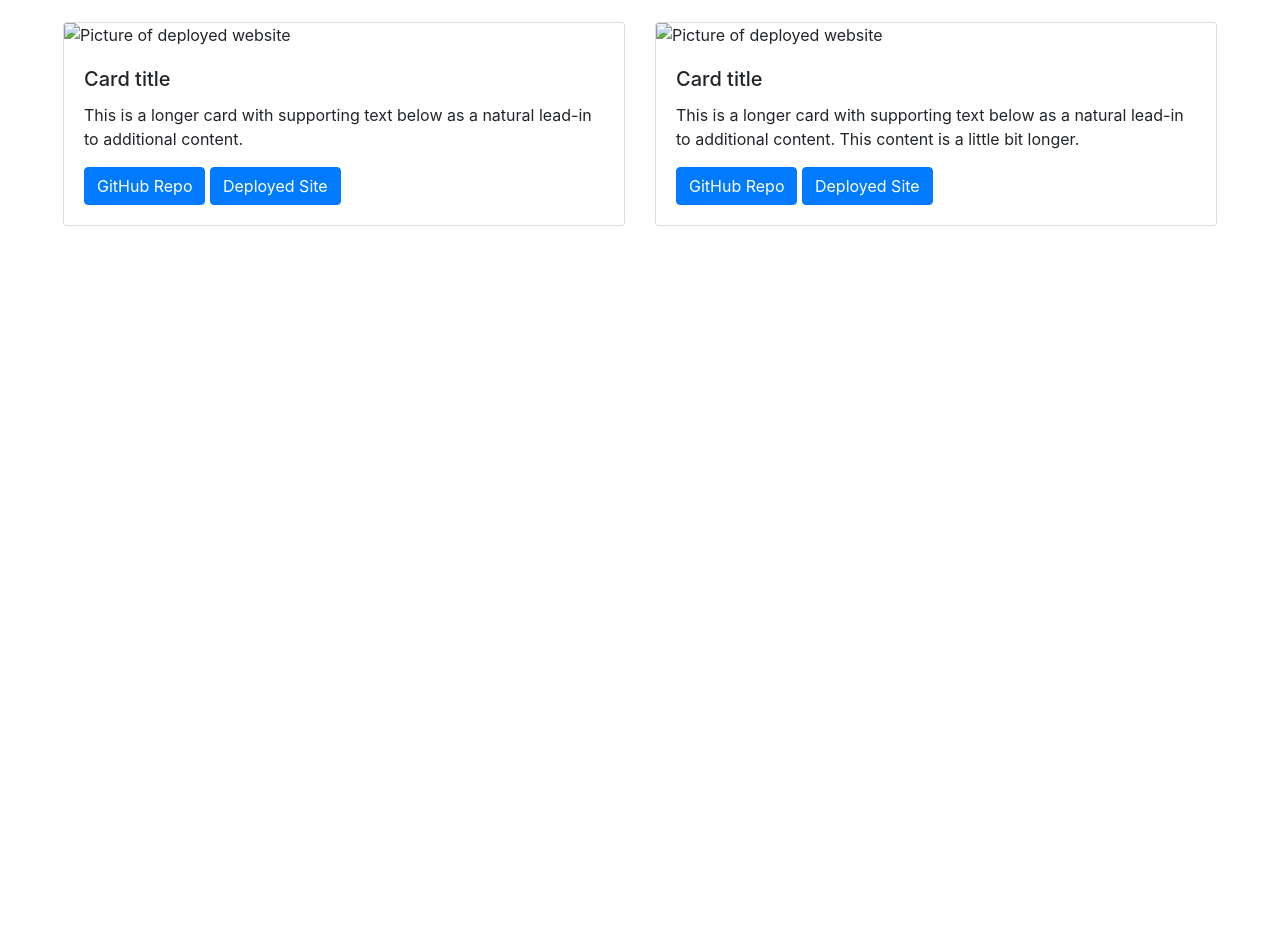
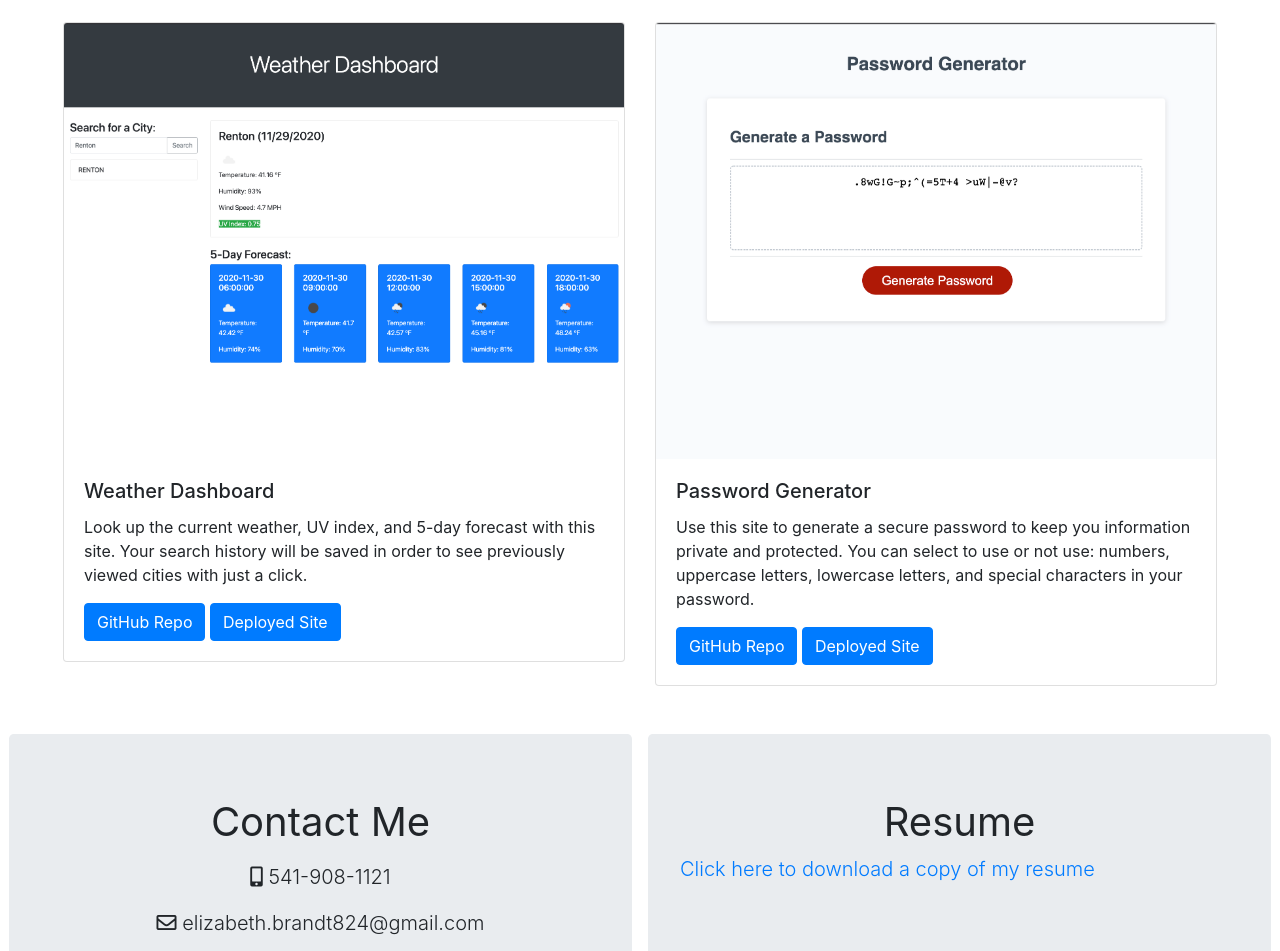
Before and after one commit to elizabethbrandt/My-Portfolio, a plain HTML site: page index.html in a window 1280 px wide. Shown: the part 1474-2425 px from the top of the page. Before the commit the page ends 1724 px from the top, so only its background shows below. Drawn offline with nearby package versions, Linux system fonts and the light colour scheme.

Commit message:
completed basic framework

```diff
--- a/index.html
+++ b/index.html
@@ -5,6 +5,8 @@
     <meta charset="UTF-8">
     <meta name="viewport" content="width=device-width, initial-scale=1.0">
     <link rel="stylesheet" href="https://cdnjs.cloudflare.com/ajax/libs/twitter-bootstrap/4.5.0/css/bootstrap.min.css">
+    <link rel="stylesheet" href="https://use.fontawesome.com/releases/v5.8.1/css/all.css"
+        integrity="sha384-50oBUHEmvpQ+1lW4y57PTFmhCaXp0ML5d60M1M7uH2+nqUivzIebhndOJK28anvf" crossorigin="anonymous" />
     <title>Elizabeth Brandt Portfolio</title>
 </head>
 
@@ -18,19 +20,19 @@
             aria-controls="navbarNav" aria-expanded="false" aria-label="Toggle navigation">
             <span class="navbar-toggler-icon"></span>
         </button>
-        <div class="collapse navbar-collapse" id="navbarNav">
+        <div class="collapse navbar-collapse justify-content-end" id="navbarNav">
             <ul class="navbar-nav">
                 <li class="nav-item">
-                    <a class="nav-link" href="#">About Me</a>
+                    <a class="nav-link" href="#about-me">About Me</a>
                 </li>
                 <li class="nav-item">
-                    <a class="nav-link" href="#">Work</a>
+                    <a class="nav-link" href="#work">Work</a>
                 </li>
                 <li class="nav-item">
-                    <a class="nav-link" href="#">Contact Me</a>
+                    <a class="nav-link" href="#contact-me">Contact Me</a>
                 </li>
                 <li class="nav-item">
-                    <a class="nav-link" href="#">Resume</a>
+                    <a class="nav-link" href="#resume">Resume</a>
                 </li>
             </ul>
         </div>
@@ -46,11 +48,11 @@
 
     </header>
 
-    <section>
+    <section id="about-me">
 
         <div class="jumbotron ml-5 mr-5">
-            <h1 class="display-5 ml-5 text-center font-weight-normal">About Me</h1>
-            <p class="lead ml-5 text-center">Full Stack Web Developer utilizing experience in Human Resources, Project
+            <h1 class="display-5 text-center font-weight-normal">About Me</h1>
+            <p class="lead text-center">Full Stack Web Developer utilizing experience in Human Resources, Project
                 Management, and Healthcare to create polished, user-friendly, and organized websites and software
                 platforms. Recently earned a certificate in Full Stack Web Development from the University of Washington
                 Coding Boot Camp. Adaptable problem-solver who is passionate about developing applications that focus on
@@ -61,7 +63,7 @@
 
     </section>
 
-    <section>
+    <section id="work">
 
         <div class="row row-cols-1 row-cols-md-2 ml-5 mr-5">
 
@@ -101,28 +103,62 @@
 
             <div class="col mb-4">
                 <div class="card">
-                    <img src="..." class="card-img-top" alt="Picture of deployed website">
+                    <img src="./assets/images/weather-dashboard.png" class="card-img-top"
+                        alt="Picture of deployed website">
                     <div class="card-body">
-                        <h5 class="card-title">Card title</h5>
-                        <p class="card-text">This is a longer card with supporting text below as a natural lead-in to
-                            additional content.</p>
-                        <a href="#" class="btn btn-primary">GitHub Repo</a>
-                        <a href="#" class="btn btn-primary">Deployed Site</a>
+                        <h5 class="card-title">Weather Dashboard</h5>
+                        <p class="card-text">Look up the current weather, UV index, and 5-day forecast with this site.
+                            Your search history will be saved in order to see previously viewed cities with just a
+                            click.</p>
+                        <a href="https://github.com/elizabethbrandt/Weather-Dashboard" target="_blank"
+                            class="btn btn-primary">GitHub Repo</a>
+                        <a href="https://elizabethbrandt.github.io/Weather-Dashboard/" target="_blank"
+                            class="btn btn-primary">Deployed Site</a>
                     </div>
                 </div>
             </div>
 
             <div class="col mb-4">
                 <div class="card">
-                    <img src="..." class="card-img-top" alt="Picture of deployed website">
+                    <img src="./assets/images/password-generator.png" class="card-img-top"
+                        alt="Picture of deployed website">
                     <div class="card-body">
-                        <h5 class="card-title">Card title</h5>
-                        <p class="card-text">This is a longer card with supporting text below as a natural lead-in to
-                            additional content. This content is a little bit longer.</p>
-                        <a href="#" class="btn btn-primary">GitHub Repo</a>
-                        <a href="#" class="btn btn-primary">Deployed Site</a>
+                        <h5 class="card-title">Password Generator</h5>
+                        <p class="card-text">Use this site to generate a secure password to keep you information private
+                            and protected. You can select to use or not use: numbers, uppercase letters, lowercase
+                            letters, and special characters in your password.</p>
+                        <a href="https://github.com/elizabethbrandt/Password-Generator" class="btn btn-primary">GitHub
+                            Repo</a>
+                        <a href="https://elizabethbrandt.github.io/Password-Generator/" class="btn btn-primary">Deployed
+                            Site</a>
                     </div>
                 </div>
+            </div>
+
+        </div>
+
+    </section>
+
+    <section class="m-4">
+
+        <div class="row">
+
+            <div class="jumbotron col mr-2" id="contact-me">
+                <h1 class="display-5 text-center font-weight-normal">Contact Me</h1>
+                <p class="lead text-center pt-2"><i class="fas fa-mobile-alt"></i> 541-908-1121</p>
+                <p class="lead text-center"><i class="far fa-envelope"></i>
+                    elizabeth.brandt824@gmail.com
+                </p>
+                <a href="https://github.com/elizabethbrandt" target="_blank" class="lead text-center"><i
+                        class="fab fa-github"></i> GitHub Profile</a>
+            </div>
+
+            <div class="jumbotron col ml-2" id="resume">
+                <h1 class="display-5 text-center font-weight-normal">Resume</h1>
+                <a href="./assets/images/Elizabeth Brandt Resume.pdf" target="_blank"
+                    class="lead text-center pt-5">Click
+                    here to download a copy of my resume
+                </a>
             </div>
 
         </div>
```
Also changed, not shown: assets/images/password-generator.png (added), assets/images/weather-dashboard.png (added).
